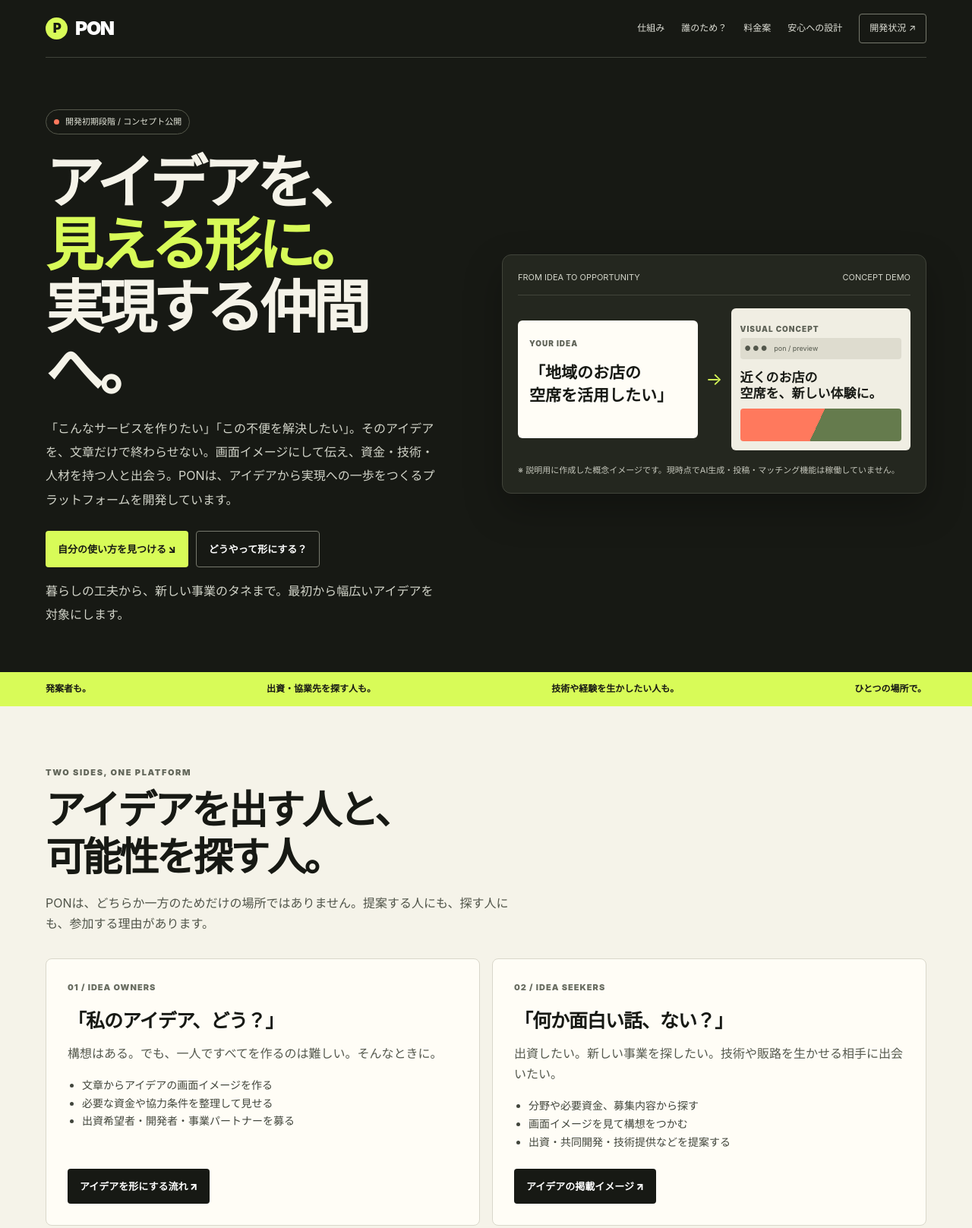
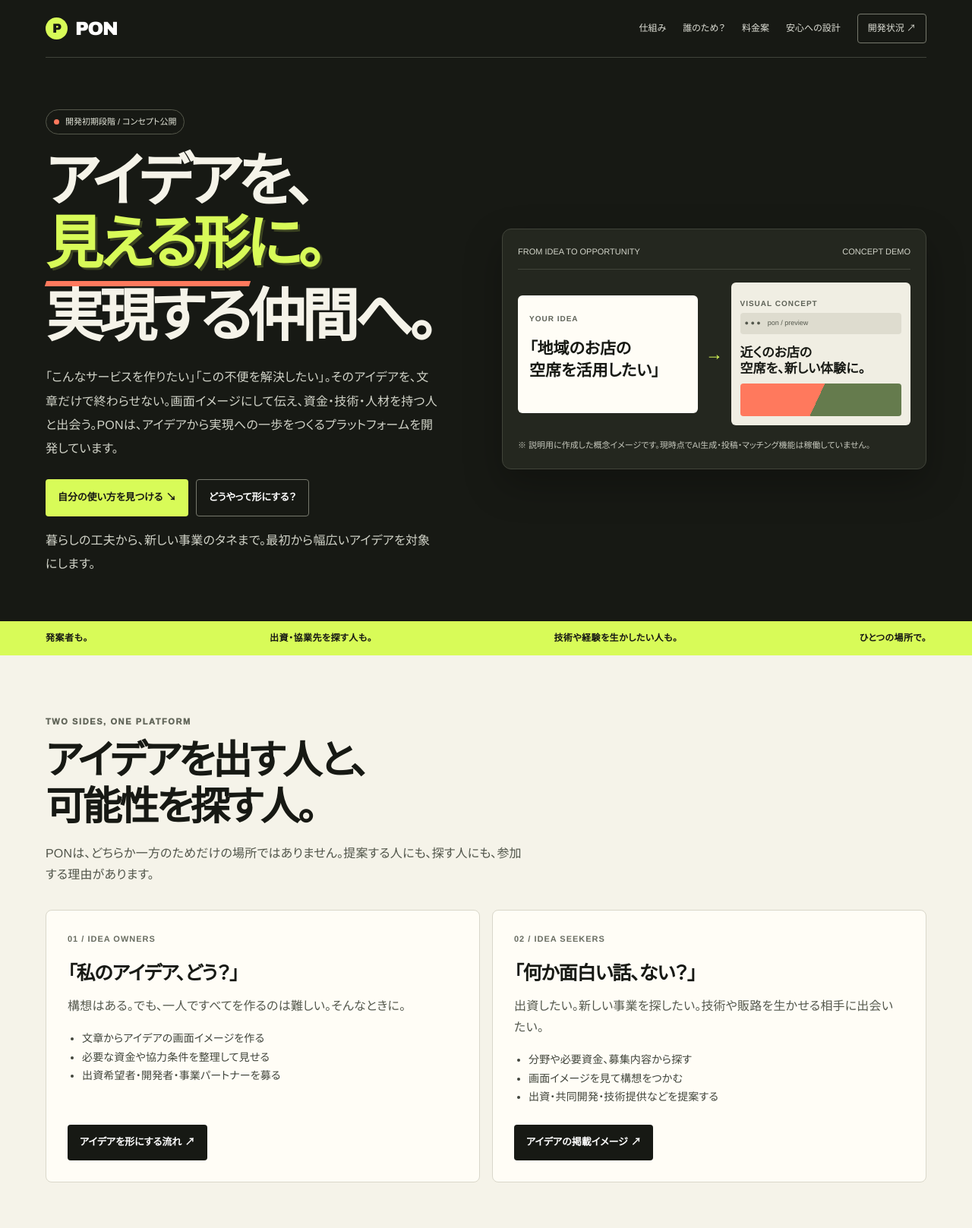
Before and after one commit to hs9cghkmpw-alt/idea, a plain HTML site: page index-v2.html in a window 1280 px wide. Shown: the top 1617 px of the page at 76% size. Drawn offline with Linux system fonts and the light colour scheme.

Commit message:
Refine PON LP typography and creative visual identity

```diff
--- a/index-v2.html
+++ b/index-v2.html
@@ -10,7 +10,37 @@
     :root{--ink:#171914;--paper:#f5f3e9;--white:#fffdf6;--muted:#5c6055;--lime:#d8fb58;--orange:#ff795d;--line:#d9d7ca;--darkline:#41443a;--max:1160px}
     *{box-sizing:border-box}
     html{scroll-behavior:smooth}
-    body{margin:0;background:var(--paper);color:var(--ink);font-family:Inter,-apple-system,BlinkMacSystemFont,"Hiragino Kaku Gothic ProN","Yu Gothic",Meiryo,sans-serif;line-height:1.7}
+    body{margin:0;background:var(--paper);color:var(--ink);font-family:"Avenir Next","Helvetica Neue",Arial,"Hiragino Kaku Gothic ProN","Yu Gothic",Meiryo,sans-serif;line-height:1.75;font-feature-settings:"palt" 1}
+    h1,h2,h3,.logo,.btn,.price,.metric strong{font-family:"Arial Black","Avenir Next",Arial,"Hiragino Kaku Gothic ProN","Yu Gothic",Meiryo,sans-serif}
+    h1,h2{font-weight:950;text-wrap:balance}
+    h1{letter-spacing:-.085em;line-height:1.02}
+    h2{letter-spacing:-.075em}
+    p,li{letter-spacing:.012em}
+    .eyebrow{font-family:"Avenir Next",Arial,sans-serif;font-size:10px;letter-spacing:2.2px}
+    .logo{letter-spacing:-2px;font-weight:1000}
+    .hero{gap:clamp(28px,4vw,58px);padding-top:78px;padding-bottom:58px}
+    .hero h1 span{display:inline-block;position:relative;text-shadow:3px 3px 0 #d8fb5830}
+    .hero h1 span:after{content:"";display:block;height:7px;background:var(--orange);width:74%;margin-top:7px;transform:skewX(-18deg)}
+    .hero-art{position:relative;overflow:hidden;background:radial-gradient(ellipse at 85% 0%,#3b4630 0,transparent 42%),#20231d;border-radius:3px;box-shadow:10px 10px 0 #d8fb58}
+    .idea-note,.preview{border-radius:3px}
+    .mock-shape{border-radius:2px}
+    .audience-strip{font-size:11px;letter-spacing:.04em}
+    section{padding:clamp(62px,7vw,92px) 0}
+    .two-cards{gap:20px}
+    .aud-card{border-radius:3px;transition:transform .2s ease,box-shadow .2s ease}
+    .aud-card:hover{transform:translateY(-4px);box-shadow:7px 7px 0 #d8fb58}
+    .step{border-radius:3px;position:relative;overflow:hidden}
+    .step:after{content:"";position:absolute;right:-18px;bottom:-32px;width:82px;height:82px;border:1px solid #d8fb5833;border-radius:50%}
+    .listing-card,.price-card,.faq-list article{border-radius:3px}
+    .price-card.featured{box-shadow:7px 7px 0 var(--lime)}
+    .btn{border-radius:3px;transition:transform .18s ease,box-shadow .18s ease}
+    .btn:hover{transform:translateY(-2px);box-shadow:4px 4px 0 #ff795d}
+    .closing{position:relative;overflow:hidden}
+    .closing-inner{position:relative}
+    .closing h2{letter-spacing:-.08em}
+    .closing .btn:hover{box-shadow:4px 4px 0 #ff795d}
+    ::selection{background:var(--lime);color:var(--ink)}
+    @media(prefers-reduced-motion:reduce){.aud-card,.btn{transition:none}.aud-card:hover,.btn:hover{transform:none}}
     a{color:inherit}a,button{-webkit-tap-highlight-color:transparent}
     a:focus-visible,button:focus-visible{outline:3px solid #2857c5;outline-offset:4px}
     .wrap{width:min(var(--max),calc(100% - 40px));margin-inline:auto}
```
